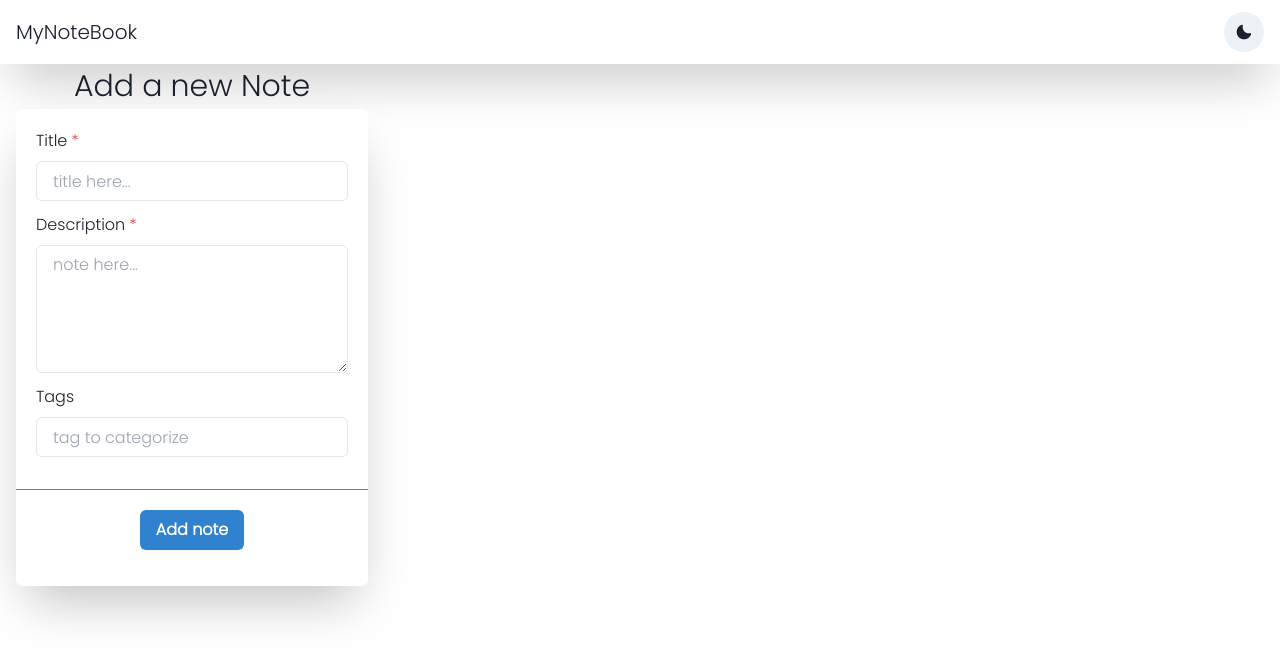
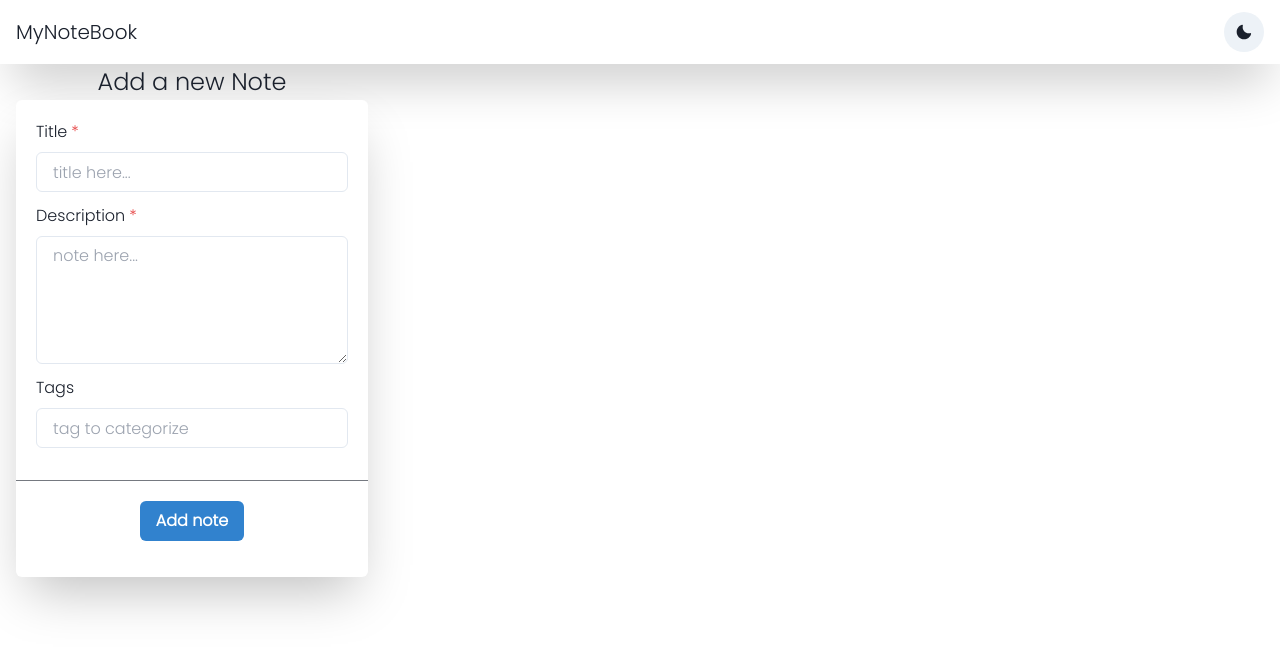
Before and after one commit to aniket-tote/MyNotebook, a React (Vite) app in the folder Client/: page /addnote in a window 1280 px wide. Shown: the top 660 px of the page. Built offline with nearby package versions, Linux system fonts and the light colour scheme.

Commit message:
hidden tabs when notes = 0

```diff
--- a/Client/src/components/About.jsx
+++ b/Client/src/components/About.jsx
@@ -11,7 +11,7 @@ const About = () => {
       paddingX={4}
       experimental_spaceY={4}
     >
-        <Text fontSize={30}>Add a new Note</Text>
+      <Text fontSize={24}>Add a new Note</Text>
       <Addnote />
     </Flex>
   );
--- a/Client/src/components/Home.jsx
+++ b/Client/src/components/Home.jsx
@@ -4,21 +4,24 @@ import Addnote from "./Addnote";
 import Notes from "./Notes";
 
 const Home = () => {
-
   return (
-    <Flex paddingTop={4} flexDirection={["column","column", "row"]}>
+    <Flex paddingTop={4} flexDirection={["column", "column", "row"]}>
       <Flex
         flexDirection={"column"}
         width={["100vw", "100vw", "30vw"]}
         alignItems={"center"}
         paddingX={4}
         experimental_spaceY={4}
-        display={["none","none","flex"]}
+        display={["none", "none", "flex"]}
       >
-        <Text fontSize={30}>Add a new Note</Text>
+        <Text fontSize={24}>Add a new Note</Text>
         <Addnote />
       </Flex>
-      <Divider orientation={"vertical"} display={["none","none","flex"]} height={"75vh"}/>
+      <Divider
+        orientation={"vertical"}
+        display={["none", "none", "flex"]}
+        height={"75vh"}
+      />
       <Notes />
     </Flex>
   );
--- a/Client/src/components/Notes.jsx
+++ b/Client/src/components/Notes.jsx
@@ -52,9 +52,9 @@ const Notes = () => {
               Add Notes
             </Text>
           </Link>
-          <Spinner />
         </Flex>
       )}
+      {notes.length !== 0 && (
         <Tabs width={"100%"} overflowX={"auto"}>
           <TabList>
             <Tab>All</Tab>
@@ -79,6 +79,7 @@ const Notes = () => {
             ))}
           </TabPanels>
         </Tabs>
+      )}
     </Flex>
   );
 };
```
Lines whose indentation alone changed are shown as unchanged.
